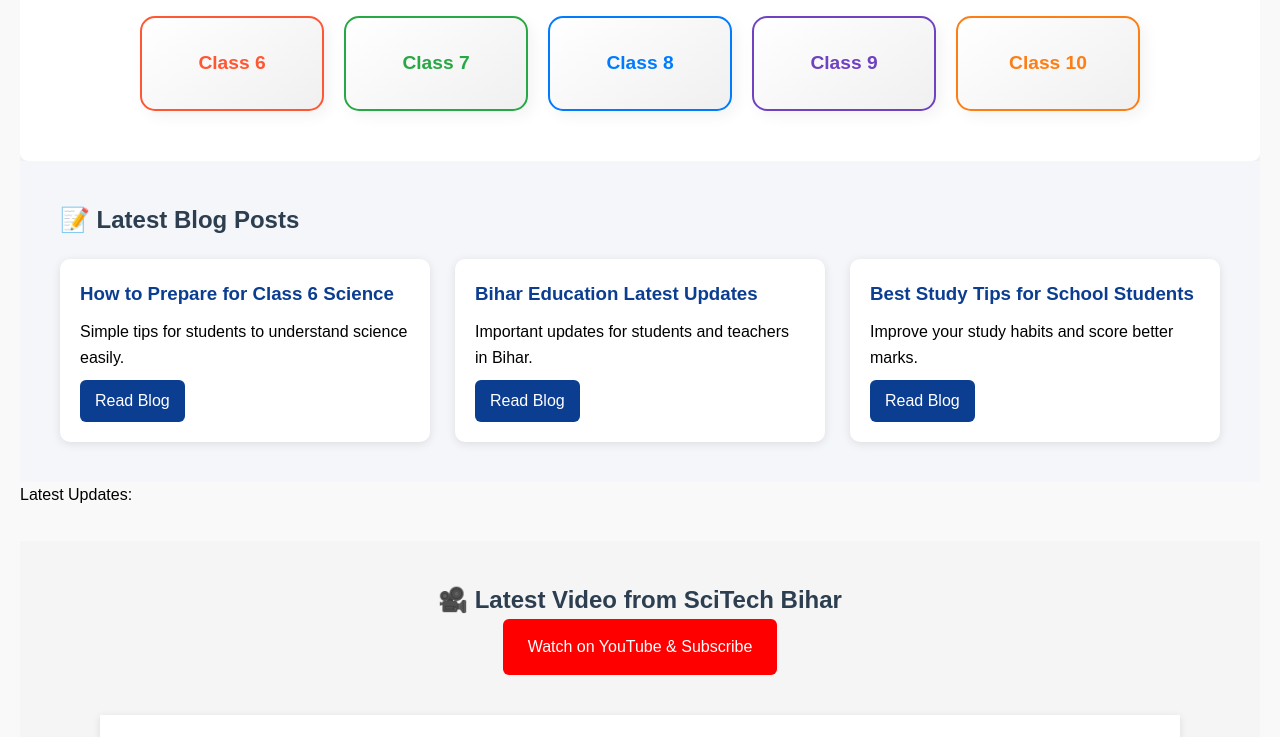
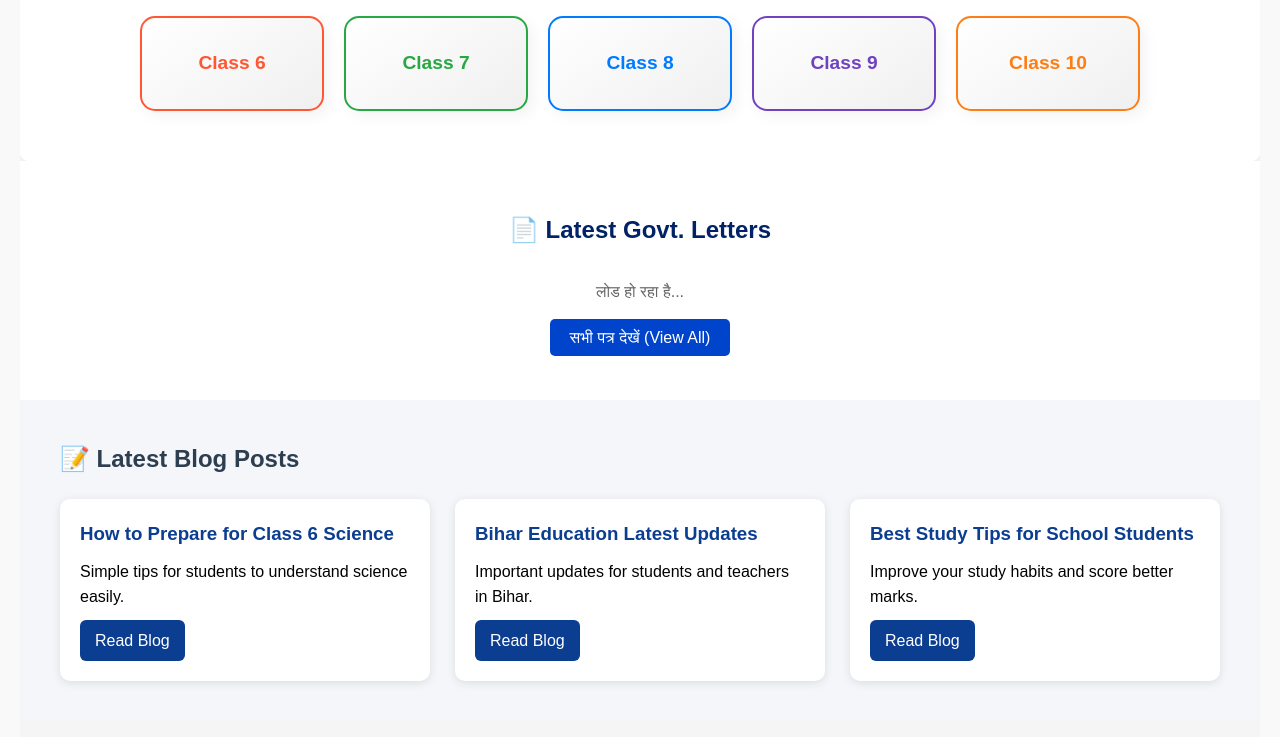
Before and after one commit to azimanwar326-alt/scitechbihar, a plain HTML site: page index.html in a window 1280 px wide. Shown: the part 725-1462 px from the top of the page. Drawn offline with Linux system fonts and the light colour scheme.

Commit message:
Add files via upload

```diff
--- a/index.html
+++ b/index.html
@@ -81,7 +81,7 @@
 
 
 
-<div id="latestLetter"></div>
+
 
 
 
@@ -94,6 +94,20 @@
         <a href="class8.html" class="class-card">Class 8</a>
         <a href="class9.html" class="class-card">Class 9</a>
         <a href="class10.html" class="class-card">Class 10</a>
+    </div>
+</section>
+
+<section class="govt-letters-section" style="padding: 50px 20px; background: #fff;">
+    <div style="max-width: 1000px; margin: 0 auto;">
+        <h2 style="text-align: center; color: #002266; margin-bottom: 30px;">📄 Latest Govt. Letters</h2>
+
+        <div id="latestLetter" class="letters-container">
+            <p style="text-align:center; color:#666;">लोड हो रहा है...</p>
+        </div>
+
+        <div style="text-align: center; margin-top: 20px;">
+            <a href="govt-letters.html" class="btn-view-all" style="padding: 10px 20px; background: #0044cc; color: white; text-decoration: none; border-radius: 5px;">सभी पत्र देखें (View All)</a>
+        </div>
     </div>
 </section>
 
@@ -124,15 +138,6 @@
 
 
 
-<div class="news-ticker">
-    <span class="ticker-title">Latest Updates:</span>
-    <marquee>
-    🔥 DEO Siwan Letter March 2026 Uploaded |
-    ACSVC Letter February 2026 Available |
-    New Study Material Added |
-    Visit SciTech Bihar Daily
-    </marquee>
-</div>
 
 
 <section style="padding:40px; text-align:center; background:#f5f5f5;">
```
